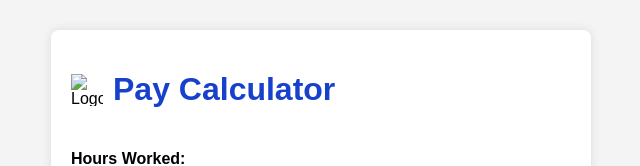
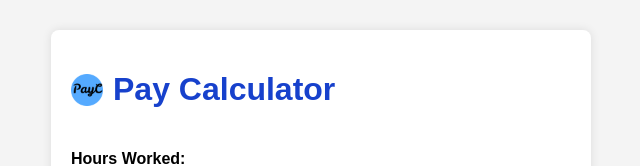
Before and after one commit to aadby12/pay-calculator, a plain HTML site: page index.html in a window 1280 px wide. Shown: the top 166 px of the page, without its empty margins (319-959 px from the left). Drawn offline with Linux system fonts and the light colour scheme.

Commit message:
index.html

```diff
--- a/index.html
+++ b/index.html
@@ -13,7 +13,7 @@
 <body>
     <div class="container">
         <div class="logo-title">
-            <img src="android-chrome-192x192.png" alt="Logo" class="logo">
+            <img src="Logo/android-chrome-192x192.png" alt="Logo" class="logo">
             <h1>Pay Calculator</h1>
         </div>
         <!-- ... rest of your content ... -->
```
